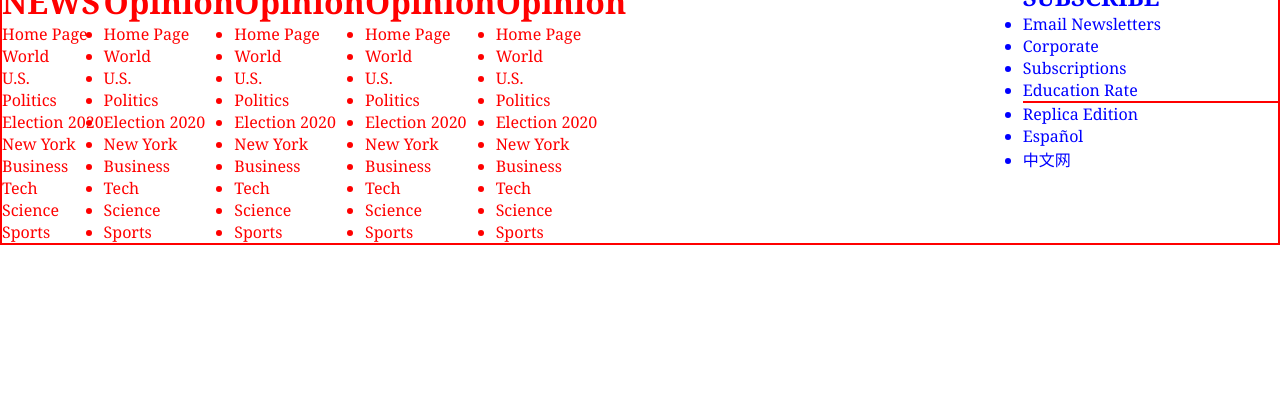
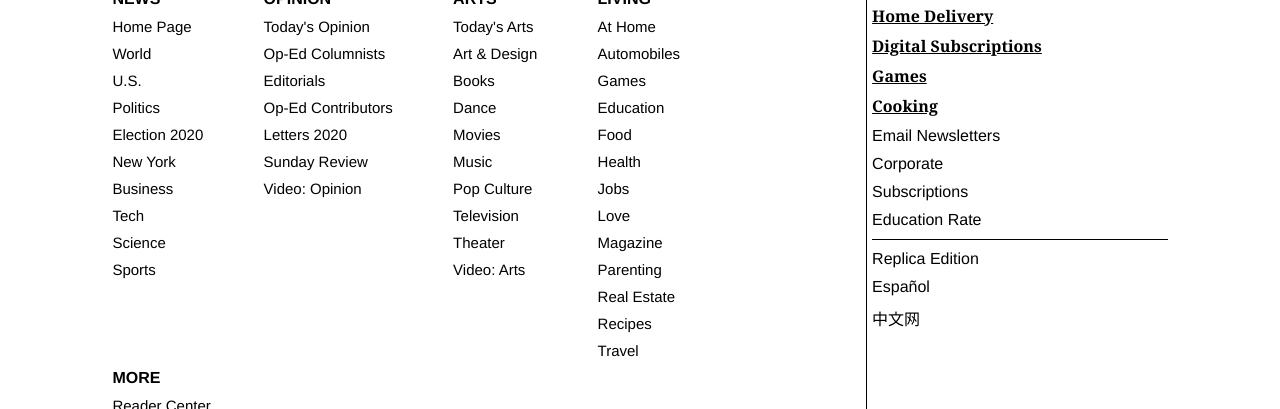
Before and after one commit to minho-sama/news-page, a plain HTML site: page index.html in a window 1280 px wide. Shown: the part 7217-7626 px from the top of the page. Before the commit the page ends 7462 px from the top, so only its background shows below. Drawn offline with Linux system fonts and the light colour scheme.

Commit message:
final version

```diff
--- a/index.html
+++ b/index.html
@@ -261,65 +261,65 @@
         <li>Sports</li>
       </ul>
       <ul>
-        <h1>Opinion</h1>
-        <li>Home Page</li>
-        <li>World</li>
-        <li>U.S.</li>
-        <li>Politics</li>
-        <li>Election 2020</li>
-        <li>New York</li>
-        <li>Business</li>
-        <li>Tech</li>
-        <li>Science</li>
-        <li>Sports</li>
+        <h1>OPINION</h1>
+        <li>Today's Opinion</li>
+        <li>Op-Ed Columnists</li>
+        <li>Editorials</li>
+        <li>Op-Ed Contributors</li>
+        <li>Letters 2020</li>
+        <li>Sunday Review</li>
+        <li>Video: Opinion</li>
       </ul>
       <ul>
-        <h1>Opinion</h1>
-        <li>Home Page</li>
-        <li>World</li>
-        <li>U.S.</li>
-        <li>Politics</li>
-        <li>Election 2020</li>
-        <li>New York</li>
-        <li>Business</li>
-        <li>Tech</li>
-        <li>Science</li>
-        <li>Sports</li>
+        <h1>ARTS</h1>
+        <li>Today's Arts</li>
+        <li>Art & Design</li>
+        <li>Books</li>
+        <li>Dance</li>
+        <li>Movies</li>
+        <li>Music</li>
+        <li>Pop Culture</li>
+        <li>Television</li>
+        <li>Theater</li>
+        <li>Video: Arts</li>
       </ul>
       <ul>
-        <h1>Opinion</h1>
-        <li>Home Page</li>
-        <li>World</li>
-        <li>U.S.</li>
-        <li>Politics</li>
-        <li>Election 2020</li>
-        <li>New York</li>
-        <li>Business</li>
-        <li>Tech</li>
-        <li>Science</li>
-        <li>Sports</li>
+        <h1>LIVING</h1>
+        <li>At Home</li>
+        <li>Automobiles</li>
+        <li>Games</li>
+        <li>Education</li>
+        <li>Food</li>
+        <li>Health</li>
+        <li>Jobs</li>
+        <li>Love</li>
+        <li>Magazine</li>
+        <li>Parenting</li>
+        <li>Real Estate</li>
+        <li>Recipes</li>
+        <li>Travel</li>
       </ul>
       <ul>
-        <h1>Opinion</h1>
-        <li>Home Page</li>
-        <li>World</li>
-        <li>U.S.</li>
-        <li>Politics</li>
-        <li>Election 2020</li>
-        <li>New York</li>
-        <li>Business</li>
-        <li>Tech</li>
-        <li>Science</li>
-        <li>Sports</li>
+        <h1>MORE</h1>
+        <li>Reader Center</li>
+        <li>Wirecutter</li>
+        <li>Live Events</li>
+        <li>The Learning Network</li>
+        <li>Tools & Services</li>
+        <li>Multimedia</li>
+        <li>Photography</li>
+        <li>Video</li>
+        <li>Newsletters</li>
+        <li>TimesMachine</li>
       </ul>
     </div>
     <aside>
       <div>
         <h1>SUBSCRIBE</h1>
-        <a href = "#"></a>
-        <a href = "#"></a>
-        <a href = "#"></a>
-        <a href = "#"></a>
+        <a href = "#">Home Delivery</a>
+        <a href = "#">Digital Subscriptions</a>
+        <a href = "#">Games</a>
+        <a href = "#">Cooking</a>
         <ul>
           <li>Email Newsletters</li>
           <li>Corporate</li>
--- a/styles/stlyes.scss
+++ b/styles/stlyes.scss
@@ -73,7 +73,7 @@ article{
         #cover{
             @include flex-center;
             h1{
-                font-size: 2.5em;
+                font-size: 5vh;
                 font-weight: 500;
                 font-style: italic;
                 margin: 10px auto 20px;
@@ -140,7 +140,6 @@ article{
                 display:flex;
                 flex-direction: row;
                 flex-wrap: wrap;
-                // flex-basis:content;
                 gap: 5px;
                 li{
                     border: 2px solid white;
@@ -177,6 +176,7 @@ article{
             figcaption{
                 width: 100%;
                 color:rgb(71, 71, 71);
+                margin-top: 10px;
             }
 
         }
@@ -209,26 +209,77 @@ article{
 }
 
 footer{
-    border: 2px solid red;
-    width: 100%;
+    border-top: 1px solid rgb(185, 185, 185);
+    border-bottom: 1px solid rgb(185, 185, 185);
+    width: 84%;
+    margin: 4% 8% 2%;
     display:grid;
-    grid-template-columns: 4fr 1fr;
-    margin-top: 4%;
+    grid-template-columns: 5fr 2fr;
+    padding: 10px;
+    img{
+        width: 180px;
+        margin-bottom: 15px;
+    }
     .list-container{
-        color:red;
         grid-column: 1/2;
         display:flex;
+        flex-wrap:wrap;
+        gap: 8%;
+        // justify-content:space-evenly;
+        margin-top: 10px;
+        h1{
+            font-family: nyt-franklin, helvetica, arial, sans-serif;
+            font-size: 16px;
+        }
+        li{
+            font-family: nyt-franklin, helvetica, arial, sans-serif;
+            list-style: none;
+            cursor: pointer;
+            font-size: 15px;
+            margin: 10px auto;
+            &:hover{
+                text-decoration: underline;
+            }
+        }
     }
     aside{
-        color:blue;
+        border-left: 1px solid black;
         grid-column: 2/3;
+        h1{
+            font-size: 15px;
+            font-family: nyt-franklin, helvetica, arial, sans-serif;
+        }
+        a{
+            display: block;
+            color:black;
+            font-weight: 600;
+            margin: 8px auto;
+        }
         div:nth-child(odd){
-            border-bottom: 2px solid red;
+            border-bottom: 1px solid black;
+
+            ul{
+                margin-top: 10px;
+            }
+        }
+        div{
+            margin-left: 5px;
+            ul{
+                li{
+                    font-family: nyt-franklin, helvetica, arial, sans-serif;
+                    list-style: none;
+                    margin: 10px auto;
+                    cursor: pointer;
+                    &:hover{
+                        text-decoration: underline;;
+                    }
+                }
+            }
         }
     }
 }
 
-@media screen and (max-width: 800px) {
+@media only screen and (max-width: 800px) {
     nav{
         .icon-wrapper{
             gap: 35px;
@@ -238,22 +289,8 @@ footer{
         }
     }
     article{
-        #cover{
-            h1{
-                // font-size: 15px;
-                //FONT SIZE NEM MŰKÖDIK
-            }
-        }
         .main-content{
-
-        }
-        #inflation-theory{
-            ul{
-                li{
-                    // // width: 50%;
-                    // nem működik
-                }
-            }
+            margin: auto 5px;
         }
     }
 }
```
Also changed, not shown: styles/stlyes.css, 1 other file.
